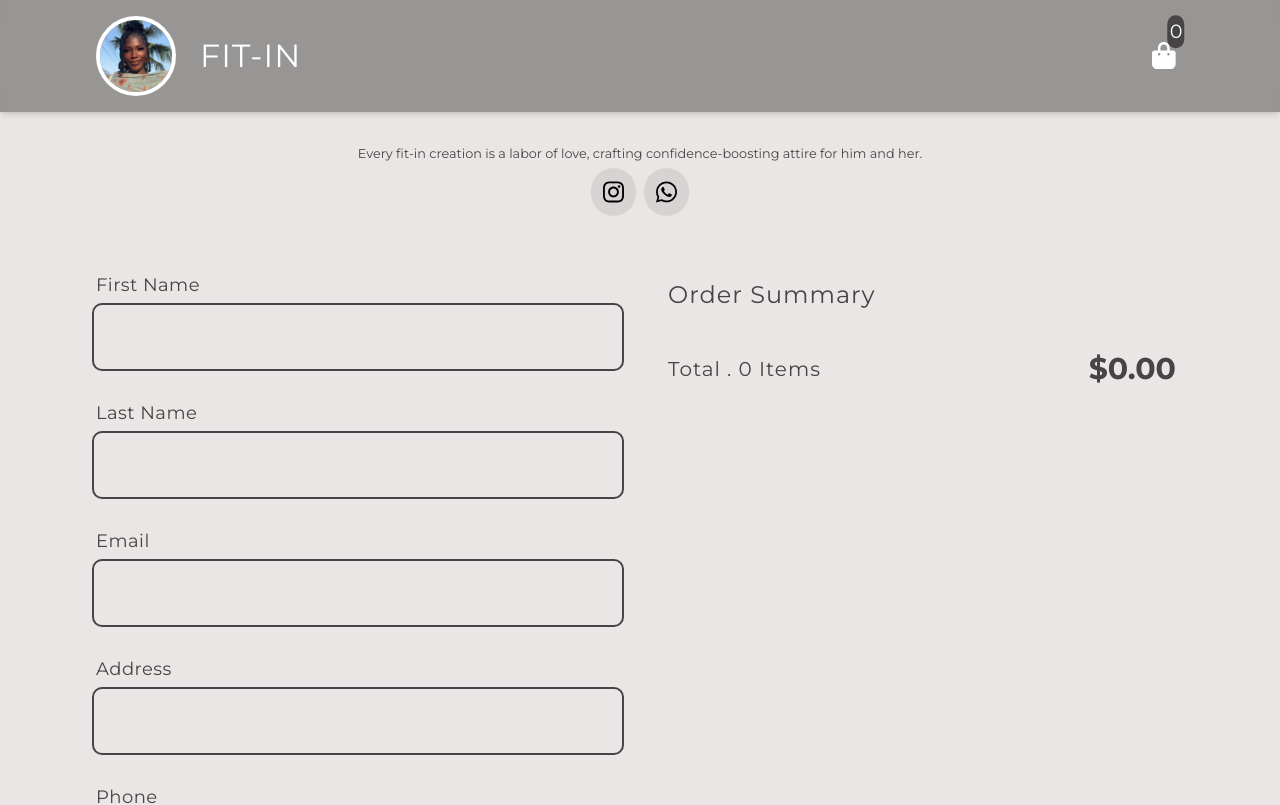
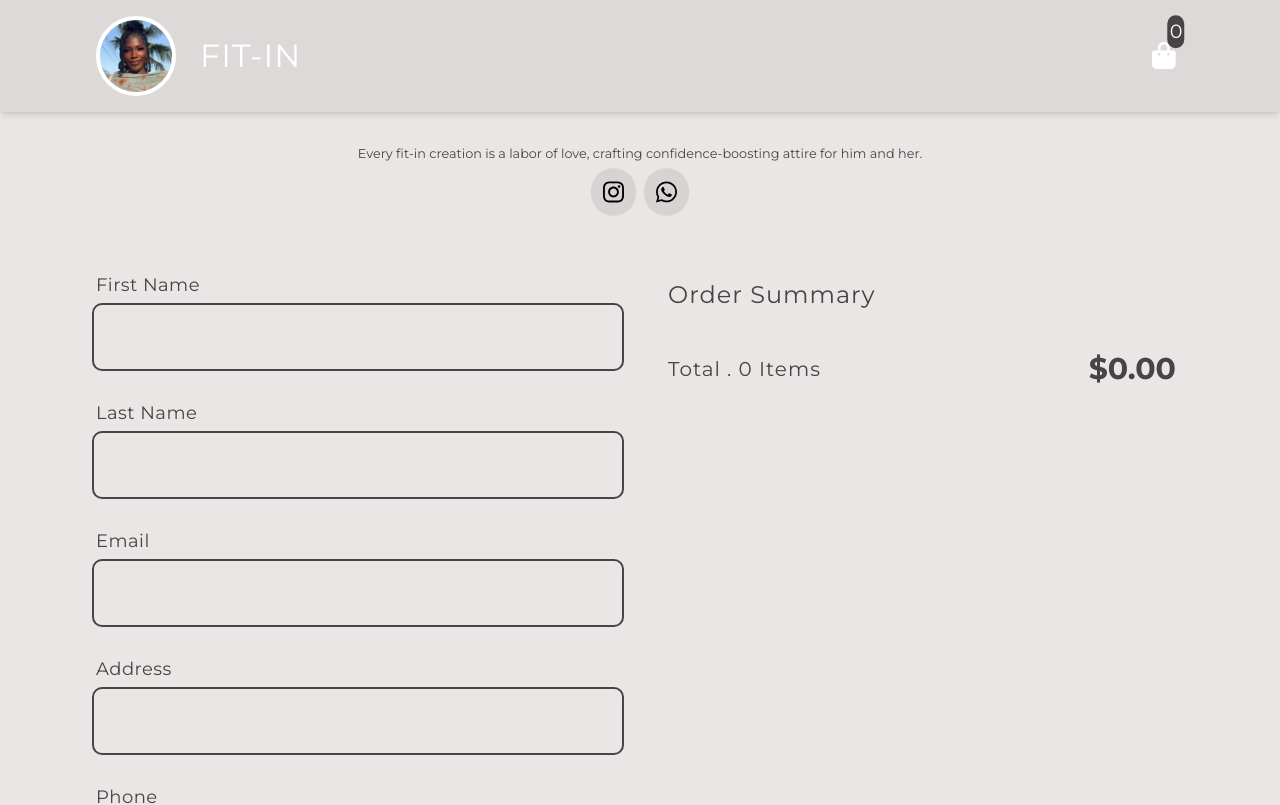
Before and after one commit to Udeme01/contextAPI-useReducer---BB, a React (Vite) app: page /checkout in a window 1280 px wide. Shown: the top 805 px of the page. Built offline with nearby package versions, Linux system fonts and the light colour scheme; no server answers.

Commit message:
header color update

```diff
--- a/src/components/Header.jsx
+++ b/src/components/Header.jsx
@@ -71,7 +71,7 @@ export default function Header() {
   return (
     <>
       <CartModal ref={modal} title="Your Cart" actions={modalActions} />
-      <header className="bg-[#464444] sticky top-0 z-50 backdrop-blur-md bg-opacity-50 shadow-md">
+      <header className="bg-[#46444413] sticky top-0 z-50 backdrop-blur-md bg-opacity-50 shadow-md">
         <section
           id="main-header"
           className="flex items-center justify-between w-[85%] mx-auto xl:max-w-7xl xl:mx-auto"
```
